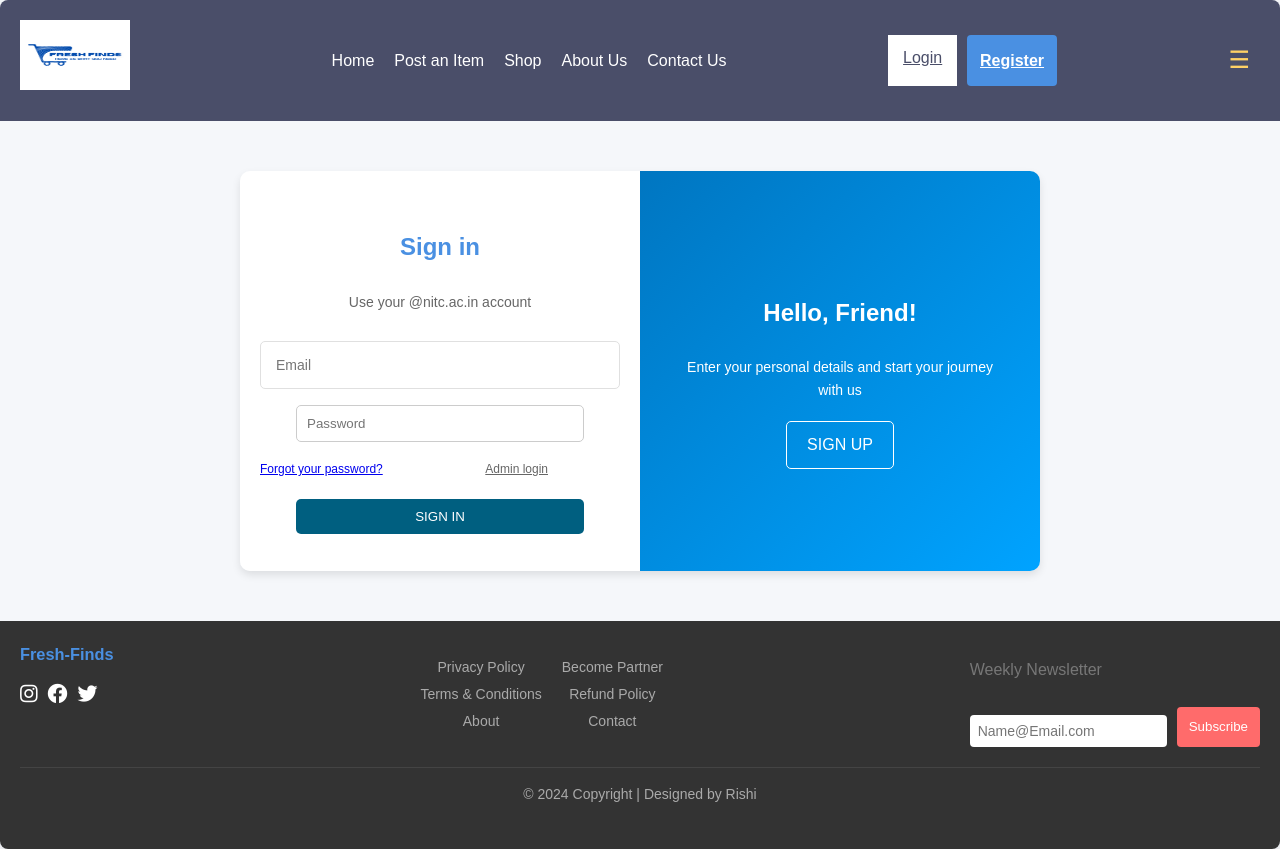
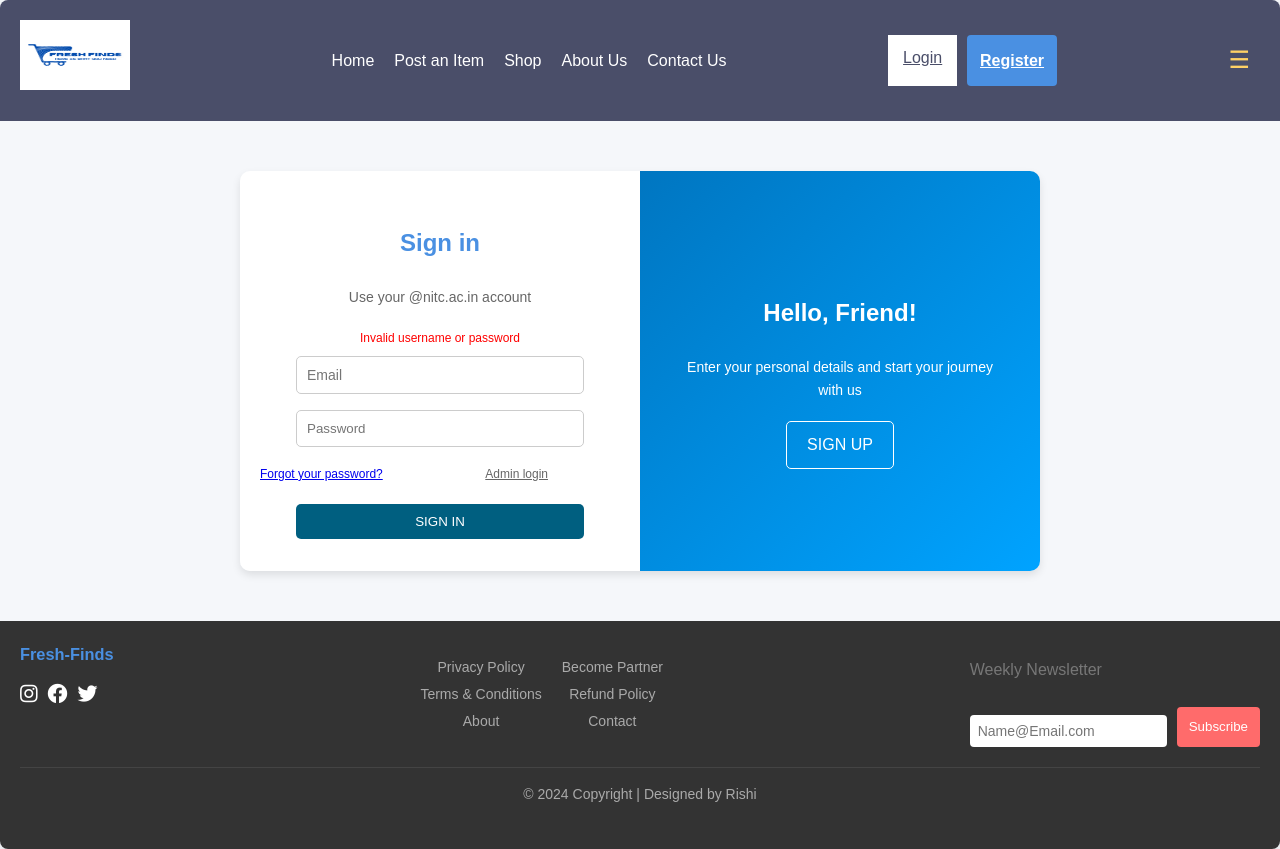
Before and after one commit to therishiraj/fffrontend, a React (Create React App) app: page /login in a window 1280 px wide. Both pictures are taken after typing "name@example.com", "Sample123" into the empty fields and a click on the button "SIGN IN". Built offline with nearby package versions, Linux system fonts and the light colour scheme; no server answers.

Commit message:
Login updated

```diff
--- a/src/pages/Login.css
+++ b/src/pages/Login.css
@@ -8,7 +8,8 @@
   box-shadow: 0 4px 8px rgba(0, 0, 0, 0.1);
 }
 
-.sign-in, .sign-up {
+.sign-in,
+.sign-up {
   flex: 1;
   display: flex;
   flex-direction: column;
@@ -31,8 +32,13 @@
   color: #666;
   margin-bottom: 20px;
 }
-
-.sign-in input {
+.sign-in .error {
+  color: red;
+  font-size: 12px;
+  margin: 0;
+  padding: 0;
+}
+.sign-in form input {
   width: 80%;
   padding: 10px;
   margin: 8px 0;
--- a/src/pages/Login.js
+++ b/src/pages/Login.js
@@ -1,12 +1,13 @@
 import React, { useState } from "react";
-import { Link } from "react-router-dom";
+import { Link, useNavigate } from "react-router-dom";
 import "./Login.css";
 import axios from "axios";
 
 const Login = () => {
   const [email, setEmail] = useState("");
   const [password, setPassword] = useState("");
-
+  const [errMsg, setErrMsg] = useState("");
+  const navigate = useNavigate();
   axios.defaults.baseURL = "http://13.54.149.207:3001/api/v0";
   // axios.defaults.baseURL = "http://localhost:3001/api/v0";
   const handleLogin = (e) => {
@@ -23,9 +24,10 @@ const Login = () => {
         localStorage.setItem("user_id", response.data.user._id);
         localStorage.setItem("email", response.data.user.email);
         localStorage.setItem("name", response.data.user.name);
+        navigate("/home");
       })
       .catch((err) => {
-        console.log(err.message);
+        setErrMsg("Invalid username or password");
       })
       .finally(() => {
         setEmail("");
@@ -40,6 +42,7 @@ const Login = () => {
       <div className="sign-in">
         <h2>Sign in</h2>
         <p>Use your @nitc.ac.in account</p>
+        {errMsg?.length ? <p className="error">{errMsg}</p> : ""}
         <form onSubmit={handleLogin}>
           <input
             type="email"
```
